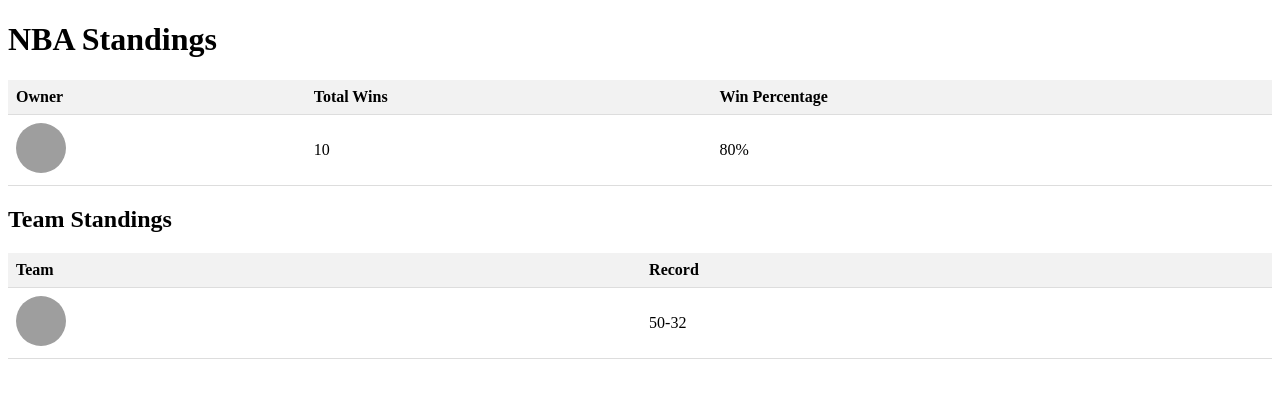
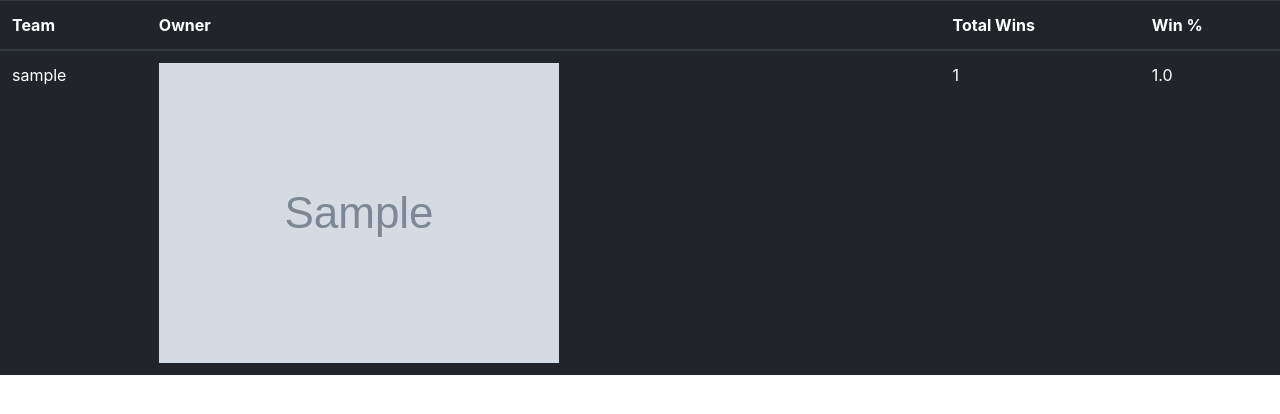
Before and after one commit to gabesolomon10/nba-wins, a Flask app: page / in a window 1280 px wide. Shown: the top 414 px of the page. Run offline with Flask 3, Linux system fonts and the light colour scheme; tables that the repository leaves empty hold one stand-in row (values such as "Sample post"); grey boxes marked "Sample" are stand-in pictures; some libraries are stand-ins or nearby versions; grey boxes are pictures that could not be loaded.

Commit message:
adding to standings.html

```diff
--- a/app/routes.py
+++ b/app/routes.py
@@ -25,8 +25,9 @@ def standings():
             User.profile_picture,
             func.sum(Game.team_win.cast(Integer)).label('overall_wins'),
             func.count(distinct(Game.gameid)).label('overall_games'),
-            func.count(distinct(Game.gameid)) - func.sum(Game.team_win).label('overall_losses'),
-            func.sum(Game.team_win.cast(Integer)) / func.count(distinct(Game.gameid)).label('win_pct')
+            (func.count(distinct(Game.gameid)).cast(Integer)  -
+                func.sum(Game.team_win.cast(Integer))).label('overall_losses'),
+            func.round((func.sum(Game.team_win.cast(Integer)) / func.count(distinct(Game.gameid))),3).label('win_pct')
         )
         .join(Team, Game.team_id == Team.id)
         .join(Squad, Team.id == Squad.team_id)
@@ -35,10 +36,47 @@ def standings():
     )
     # convert to dictionary
     squad_records = query.all()
+    sql = str(query)
+    print(sql)
 
     return render_template('standings.html', title='Standings',
         users=users, teams=teams, squads=squads, games=games, squad_names=squad_names,
         squad_records=squad_records)
+
+@app.route('/monthly_standings')
+def monthly_standings():
+    # get users, teams, squads, squad names, and games
+    users = User.query.all()
+    teams = Team.query.all()
+    squads = Squad.query.all()
+    games = Game.query.all()
+    squad_names = SquadName.query.all()
+
+    # use sqlalchemy to calculate the team records, by calendar month
+    # group by the calendar month of the game date
+    query = (
+        db.session.query(
+            User.id,
+            User.username,
+            User.profile_picture,
+            func.month(Game.date).label('month'),
+            func.sum(Game.team_win.cast(Integer)).label('monthly_wins'),
+            func.count(distinct(Game.gameid)).label('monthly_games'),
+            func.count(distinct(Game.gameid)) - func.sum(Game.team_win).label('monthly_losses'),
+            func.sum(Game.team_win.cast(Integer)) / func.count(distinct(Game.gameid)).label('monthly_win_pct')
+        )
+        .join(Team, Game.team_id == Team.id)
+        .join(Squad, Team.id == Squad.team_id)
+        .join(User, Squad.user_id == User.id)
+        .group_by(User.id, User.username, User.profile_picture, func.month(Game.date))
+    )
+
+    # convert to dictionary
+    monthly_squad_records = query.all()
+
+    return render_template('monthly_standings.html', title='Monthly Standings',
+        users=users, teams=teams, squads=squads, games=games, squad_names=squad_names,
+        monthly_squad_records=monthly_squad_records)
 
 @app.route('/create_user', methods=['GET', 'POST'])
 def register():
--- a/app/templates/standings.html
+++ b/app/templates/standings.html
@@ -1,66 +1,39 @@
 <!-- FILEPATH: /Users/gabesolomon/nba-wins/app/templates/standings.html -->
+<!doctype html>
+<html lang="en">
+  <head>
+    <!-- Required meta tags -->
+    <meta charset="utf-8">
+    <meta name="viewport" content="width=device-width, initial-scale=1, shrink-to-fit=no">
 
-<!DOCTYPE html>
-<html>
-<head>
-    <title>NBA Standings</title>
-    <style>
-        table {
-            width: 100%;
-            border-collapse: collapse;
-        }
-        th, td {
-            padding: 8px;
-            text-align: left;
-            border-bottom: 1px solid #ddd;
-        }
-        th {
-            background-color: #f2f2f2;
-        }
-        img {
-            width: 50px;
-            height: 50px;
-            object-fit: cover;
-            border-radius: 50%;
-        }
-    </style>
-</head>
-<body>
-    <h1>NBA Standings</h1>
-    <table>
+    <!-- Bootstrap CSS -->
+    <link rel="stylesheet" href="https://cdn.jsdelivr.net/npm/bootstrap@4.0.0/dist/css/bootstrap.min.css" integrity="sha384-Gn5384xqQ1aoWXA+058RXPxPg6fy4IWvTNh0E263XmFcJlSAwiGgFAW/dAiS6JXm" crossorigin="anonymous">
+
+    <table class="table table-dark">
         <thead>
           <tr>
-                <th>Owner</th>
-                <th>Total Wins</th>
-                <th>Win Percentage</th>
+            <th scope="col">Team</th>
+            <th scope="col">Owner</th>
+            <th scope="col">Total Wins</th>
+            <th scope="col">Win %</th>
           </tr>
         </thead>
         <tbody>
-            <!-- BEGIN: Loop through users -->
+        {% for record in squad_records %}
           <tr>
-                <td><img src="path_to_profile_picture.jpg" alt="Profile Picture"></td>
-                <td>10</td>
-                <td>80%</td>
+            <td>{{record.username}}</td>
+            <td><img class="img" src={{record.profile_picture}} alt="" max-width:100% width:25% border-radius=50%></td>
+            <td>{{record.overall_wins}}</td>
+            <td>{{record.win_pct}}</td>
           </tr>
-            <!-- END: Loop through users -->
+        {% endfor %}
         </tbody>
       </table>
-    <h2>Team Standings</h2>
-    <table>
-        <thead>
-            <tr>
-                <th>Team</th>
-                <th>Record</th>
-            </tr>
-        </thead>
-        <tbody>
-            <!-- BEGIN: Loop through teams -->
-            <tr>
-                <td><img src="path_to_team_logo.jpg" alt="Team Logo"></td>
-                <td>50-32</td>
-            </tr>
-            <!-- END: Loop through teams -->
-        </tbody>
-    </table>
+
+    <!-- Optional JavaScript -->
+    <!-- jQuery first, then Popper.js, then Bootstrap JS -->
+    <script src="https://code.jquery.com/jquery-3.2.1.slim.min.js" integrity="sha384-KJ3o2DKtIkvYIK3UENzmM7KCkRr/rE9/Qpg6aAZGJwFDMVNA/GpGFF93hXpG5KkN" crossorigin="anonymous"></script>
+    <script src="https://cdn.jsdelivr.net/npm/popper.js@1.12.9/dist/umd/popper.min.js" integrity="sha384-ApNbgh9B+Y1QKtv3Rn7W3mgPxhU9K/ScQsAP7hUibX39j7fakFPskvXusvfa0b4Q" crossorigin="anonymous"></script>
+    <script src="https://cdn.jsdelivr.net/npm/bootstrap@4.0.0/dist/js/bootstrap.min.js" integrity="sha384-JZR6Spejh4U02d8jOt6vLEHfe/JQGiRRSQQxSfFWpi1MquVdAyjUar5+76PVCmYl" crossorigin="anonymous"></script>
   </body>
 </html>
```
Lines whose indentation alone changed are shown as unchanged.
